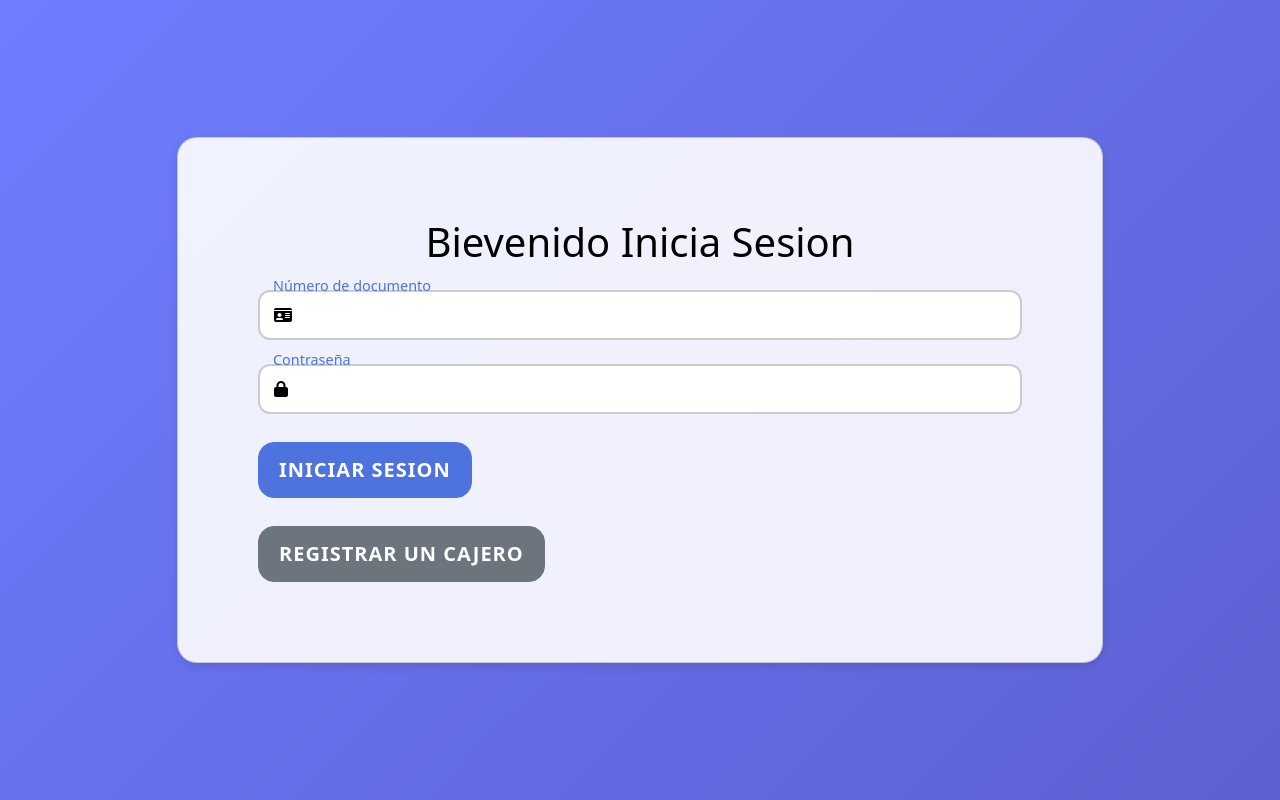
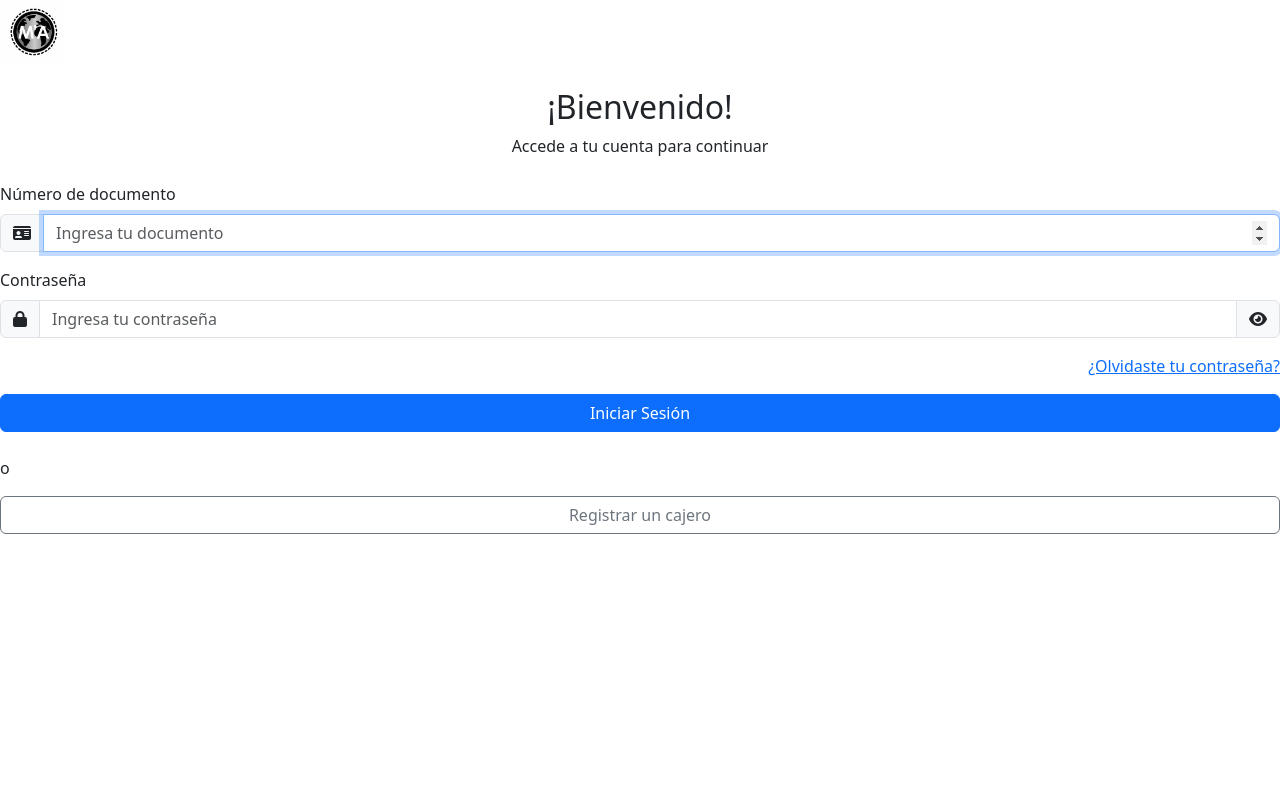
Before and after one commit to Englis666/ArtusFacturacion, a PHP site: page /App/Vista/login in a window 1280 px wide. Run offline with PHP 8.4, Linux system fonts and the light colour scheme.

Commit message:
Refactor: Update login page layout and styling for improved user experience

```diff
--- a/App/Vista/login.php
+++ b/App/Vista/login.php
@@ -1,154 +1,66 @@
+
 <!DOCTYPE html>
-<html lang="en">
+<html lang="es">
 <head>
     <meta charset="UTF-8">
     <meta name="viewport" content="width=device-width, initial-scale=1.0">
-    <title>Registro de Cajero</title>
-    <link href="https://cdn.jsdelivr.net/npm/bootstrap@5.3.3/dist/css/bootstrap.min.css" rel="stylesheet" integrity="sha384-QWTKZyjpPEjISv5WaRU9OFeRpok6YctnYmDr5pNlyT2bRjXh0JMhjY6hW+ALEwIH" crossorigin="anonymous">
+    <title>Iniciar sesión | ArtusFacturación</title>
+    <link href="https://cdn.jsdelivr.net/npm/bootstrap@5.3.3/dist/css/bootstrap.min.css" rel="stylesheet">
     <link rel="stylesheet" href="https://cdnjs.cloudflare.com/ajax/libs/font-awesome/6.5.1/css/all.min.css">
-    <style>
-        body {
-            background: linear-gradient(135deg, #6e7dff, #5e60d2);
-            color: #fff;
-        }
-        .card {
-            border-radius: 1.25rem;
-            background: rgba(255, 255, 255, 0.9);
-            box-shadow: 0 4px 10px rgba(0, 0, 0, 0.1);
-            padding: 2rem;
-        }
-        .form-label {
-            font-size: 1.1rem;
-            color: #333;
-            position: absolute;
-            top: 10px;
-            left: 15px;
-            transition: all 0.3s ease;
-        }
-        .form-control:focus + .form-label,
-        .form-control:not(:placeholder-shown) + .form-label {
-            top: -15px;
-            left: 15px;
-            font-size: 0.9rem;
-            color: #4e73df;
-        }
-        .form-control {
-            border-radius: 0.75rem;
-            padding-left: 2.5rem;
-            position: relative;
-            border: 2px solid #ccc;
-            transition: all 0.3s ease;
-        }
-        .form-control:focus {
-            border-color: #4e73df;
-            box-shadow: 0 0 8px rgba(72, 101, 241, 0.3);
-        }
-        .btn-primary {
-            background-color: #4e73df;
-            border-color: #4e73df;
-            font-weight: bold;
-            padding: 12px 20px;
-            border-radius: 1rem;
-            text-transform: uppercase;
-            letter-spacing: 1px;
-            transition: background-color 0.3s ease, transform 0.3s ease;
-        }
-        .btn-primary:hover {
-            background-color: #2e59d9;
-            border-color: #2e59d9;
-            transform: translateY(-3px);
-        }
-        .btn-secondary {
-            background-color: #6c757d;
-            border-color: #6c757d;
-            font-weight: bold;
-            padding: 12px 20px;
-            border-radius: 1rem;
-            text-transform: uppercase;
-            letter-spacing: 1px;
-            transition: background-color 0.3s ease, transform 0.3s ease;
-        }
-        .btn-secondary:hover {
-            background-color: #5a6268;
-            border-color: #5a6268;
-            transform: translateY(-3px);
-        }
-        .input-group-text {
-            background-color: #f4f4f4;
-            border-color: #ddd;
-            border-radius: 0.75rem;
-        }
-        .form-outline {
-            margin-bottom: 1.5rem;
-            position: relative;
-        }
-        .input-group-prepend {
-            position: absolute;
-            top: 10px;
-            left: 15px;
-        }
-        .form-control::placeholder {
-            color: transparent;
-        }
-        .input-group-text {
-            position: absolute;
-            top: 15px;
-            left: 15px;
-        }
-        .text-center h1 {
-            font-size: 2.5rem;
-            color: #333;
-            font-weight: bold;
-        }
-        .small.text-muted {
-            color: #777;
-        }
-        .pt-1 {
-            padding-top: 1.5rem;
-        }
-        .position-relative {
-            position: relative;
-        }
-    </style>
+    <link rel="stylesheet" href="css/login.css">
 </head>
 <body>
-
-    <section class="vh-100">
-        <div class="container py-5 h-100">
-            <div class="row d-flex justify-content-center align-items-center h-100">
-                <div class="col col-xl-10">
-                    <div class="card">
-                        <div class="card-body p-4 p-lg-5 text-black">
-                            <h1 class="text-center mb-4">Bievenido Inicia Sesion</h1>
-
-                            <form class="user" action="/logearse" method="POST">
-                                <div class="form-outline mb-4 position-relative">
-                                    <input type="number" name="num_doc" class="form-control form-control-lg" required />
-                                    <label class="form-label">Número de documento</label>
-                                    <i class="fa fa-id-card position-absolute top-50 start-0 translate-middle-y ps-3"></i>
-                                </div>
-
-                                <div class="form-outline mb-4 position-relative">
-                                    <input type="password" name="password" class="form-control form-control-lg" required />
-                                    <label class="form-label">Contraseña</label>
-                                    <i class="fa fa-lock position-absolute top-50 start-0 translate-middle-y ps-3"></i>
-                                </div>
-
-                                <div class="pt-1 mb-4">
-                                    <button type="submit" class="btn btn-primary btn-lg btn-block">Iniciar Sesion</button>
-                                </div>
-                            </form>
-                            <div class="pt-1">
-                                <a href="registro" class="btn btn-secondary btn-lg btn-block">Registrar un cajero</a>
-                            </div>
+    <div class="login-bg">
+        <div class="login-container">
+            <div class="login-card">
+                <div class="login-logo mb-4">
+                    <img src="/Public/img/logo2.png" alt="Logo" height="64">
+                </div>
+                <h2 class="text-center mb-2">¡Bienvenido!</h2>
+                <p class="login-desc mb-4 text-center">Accede a tu cuenta para continuar</p>
+                <form class="user w-100" action="/logearse" method="POST" autocomplete="off">
+                    <div class="form-group mb-3">
+                        <label class="form-label" for="num_doc">Número de documento</label>
+                        <div class="input-group">
+                            <span class="input-group-text"><i class="fa fa-id-card"></i></span>
+                            <input type="number" id="num_doc" name="num_doc" class="form-control" placeholder="Ingresa tu documento" required autofocus>
                         </div>
                     </div>
-                </div>
+                    <div class="form-group mb-3">
+                        <label class="form-label" for="password">Contraseña</label>
+                        <div class="input-group">
+                            <span class="input-group-text"><i class="fa fa-lock"></i></span>
+                            <input type="password" id="password" name="password" class="form-control" placeholder="Ingresa tu contraseña" required>
+                            <span class="input-group-text password-toggle" style="cursor:pointer;">
+                                <i class="fa fa-eye" id="togglePassword"></i>
+                            </span>
+                        </div>
+                    </div>
+                    <div class="d-flex justify-content-end mb-3">
+                        <a href="#" class="forgot-link">¿Olvidaste tu contraseña?</a>
+                    </div>
+                    <button type="submit" class="btn btn-primary w-100 mb-2">Iniciar Sesión</button>
+                </form>
+                <div class="divider my-3"><span>o</span></div>
+                <a href="registro" class="btn btn-outline-secondary w-100">Registrar un cajero</a>
             </div>
         </div>
-    </section>
-
-    <script src="https://cdn.jsdelivr.net/npm/bootstrap@5.3.3/dist/js/bootstrap.bundle.min.js" integrity="sha384-YvpcrYf0tY3lHB60NNkmXc5s9fDVZLESaAA55NDzOxhy9GkcIdslK1eN7N6jIeHz" crossorigin="anonymous"></script>
-
+    </div>
+    <script>
+        document.querySelector('.password-toggle').addEventListener('click', function() {
+            const pwd = document.getElementById('password');
+            const icon = document.getElementById('togglePassword');
+            if (pwd.type === "password") {
+                pwd.type = "text";
+                icon.classList.remove('fa-eye');
+                icon.classList.add('fa-eye-slash');
+            } else {
+                pwd.type = "password";
+                icon.classList.remove('fa-eye-slash');
+                icon.classList.add('fa-eye');
+            }
+        });
+    </script>
+    <script src="https://cdn.jsdelivr.net/npm/bootstrap@5.3.3/dist/js/bootstrap.bundle.min.js"></script>
 </body>
 </html>
```
